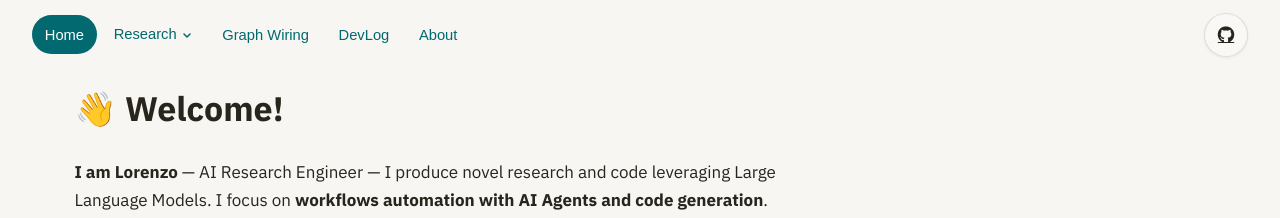
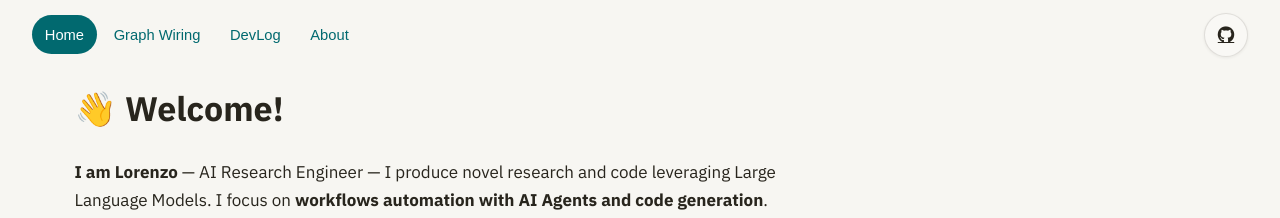
Before and after one commit to Mec-iS/staticwebpage, a Jekyll site: the page built from index.md, in a window 1280 px wide and 900 px high. Shown: the top 218 px of the window. Built offline with Jekyll 4.4.1, drawn with Linux system fonts in a browser that asks for light colours; nearby versions of some CDN libraries; some web fonts are replaced.

Commit message:
nav: remove Research dropdown, keep Home/Graph Wiring/DevLog/About

```diff
--- a/_includes/nav.html
+++ b/_includes/nav.html
@@ -7,29 +7,6 @@
   <ul class="nav-list">
     <li class="nav-item{% if page.url == '/' %} active{% endif %}">
       <a href="{{ '/' | relative_url }}">Home</a>
-    </li>
-
-    {% assign is_research_active = false %}
-    {% if page.url contains 'arrowspace' %}{% assign is_research_active = true %}{% endif %}
-    {% if page.url contains '/bmpp' and page.url != '/bmpp-paper' %}{% assign is_research_active = true %}{% endif %}
-    {% if page.url contains 'bmpp-paper' %}{% assign is_research_active = true %}{% endif %}
-    {% if page.url contains 'smartcore' %}{% assign is_research_active = true %}{% endif %}
-    {% if page.url contains 'vibelang' %}{% assign is_research_active = true %}{% endif %}
-    {% if page.url contains 'reference' %}{% assign is_research_active = true %}{% endif %}
-
-    <li class="nav-item nav-has-children{% if is_research_active %} active{% endif %}">
-      <button class="nav-dropdown-btn" aria-haspopup="true">
-        Research
-        <svg class="nav-arrow" width="12" height="12" viewBox="0 0 12 12" fill="none" aria-hidden="true"><path d="M3 5l3 3 3-3" stroke="currentColor" stroke-width="1.5" stroke-linecap="round" stroke-linejoin="round"/></svg>
-      </button>
-      <ul class="nav-dropdown">
-        <li{% if page.url contains 'arrowspace' %} class="active"{% endif %}><a href="/arrowspace-paper">ArrowSpace Paper</a></li>
-        <li{% if page.url contains '/bmpp' and page.url != '/bmpp-paper' and page.url != '/bmpp-paper.html' %} class="active"{% endif %}><a href="/bmpp">BMPP</a></li>
-        <li{% if page.url contains 'bmpp-paper' %} class="active"{% endif %}><a href="/bmpp-paper">BMPP Paper</a></li>
-        <li{% if page.url contains 'smartcore' %} class="active"{% endif %}><a href="/smartcorelib">Smartcore</a></li>
-        <li{% if page.url contains 'vibelang' %} class="active"{% endif %}><a href="/vibelang-rs">Vibelang-rs</a></li>
-        <li{% if page.url contains 'reference' %} class="active"{% endif %}><a href="/references">References</a></li>
-      </ul>
     </li>
 
     <li class="nav-item{% if page.url contains 'graph-wiring' %} active{% endif %}">
```
